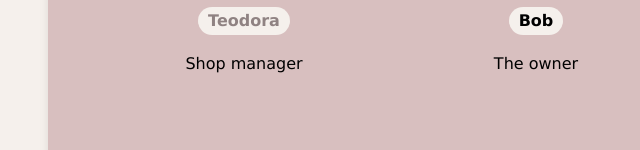
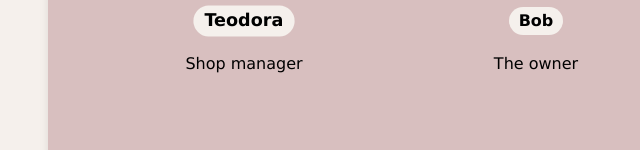
Before and after one commit to LewJa/SEP1-VIApets, a plain HTML site: page contact.html in a window 1280 px wide. In both pictures the pointer is over the link "Teodora". Shown: the part 993-1143 px from the top of the page, 104-744 px from the left. Drawn offline with Linux system fonts and the light colour scheme.

Commit message:
mailto button fix (scaling)

```diff
--- a/css/contact.css
+++ b/css/contact.css
@@ -96,7 +96,7 @@
 }
 
 .button a:hover {
-    color: #8f8282;
+    transform: scale(1.1);
 }
 
 @media (min-width: 576px) {
```
